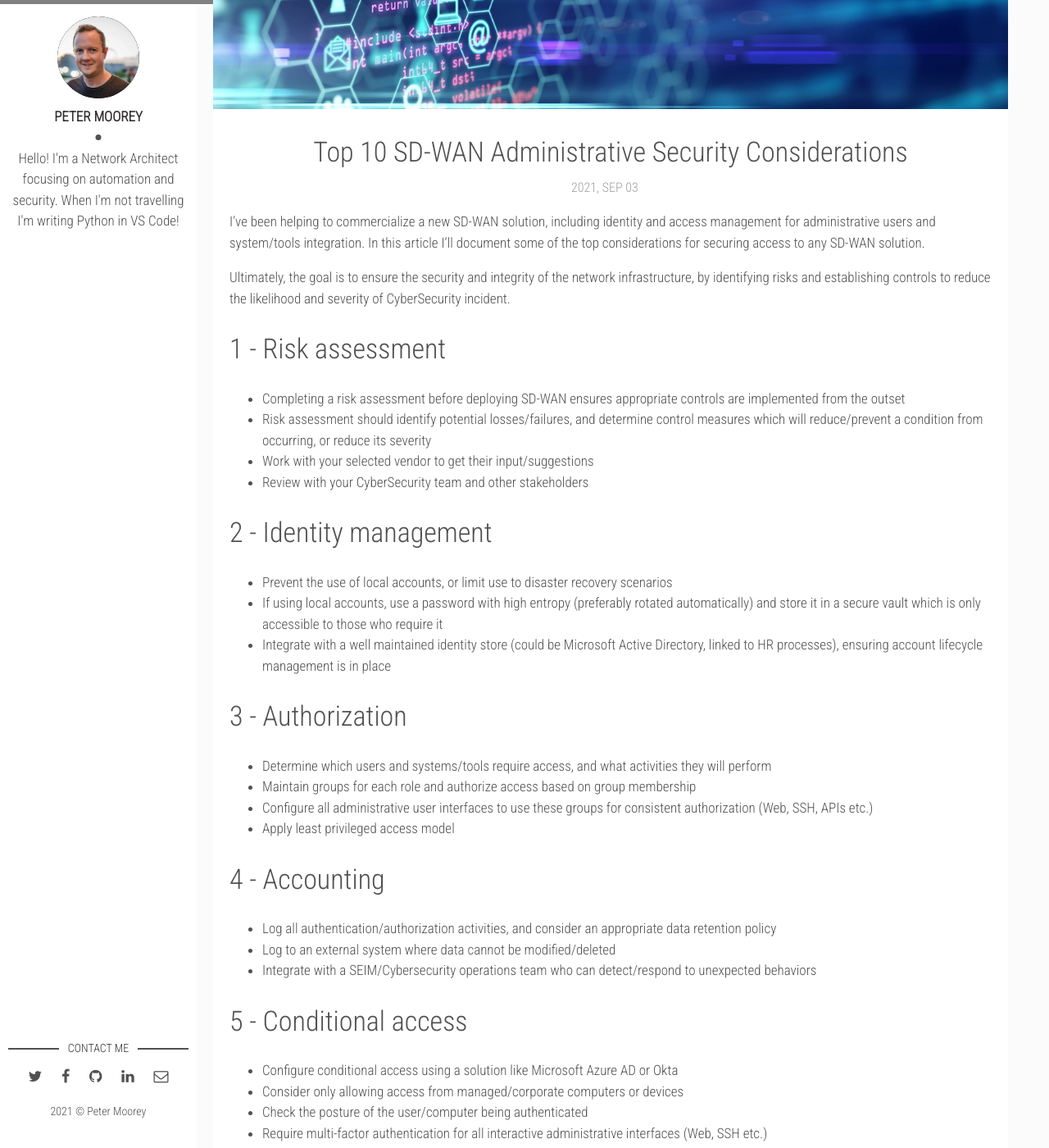
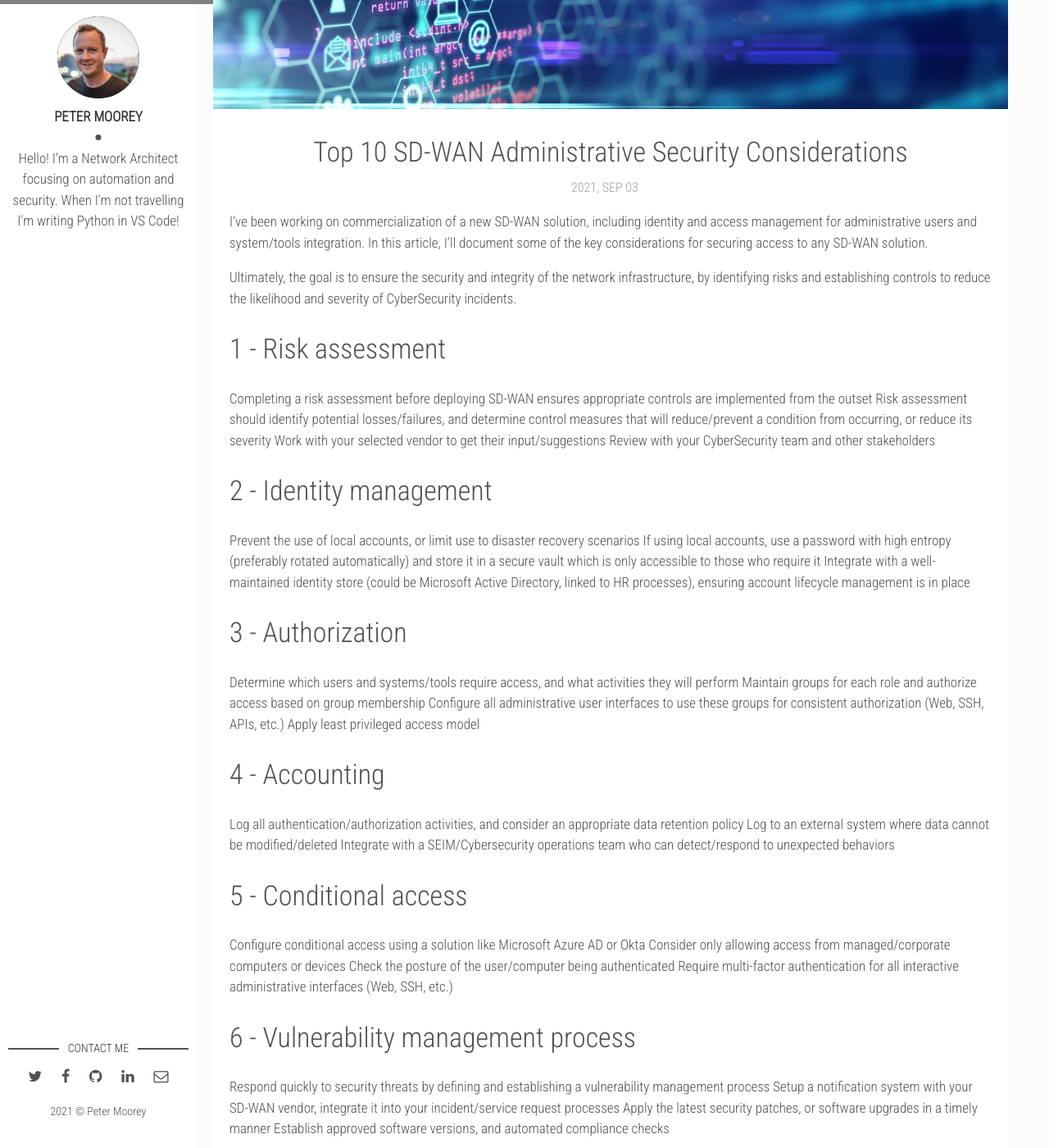
Before and after one commit to petermoorey/petermoorey.github.io, a Jekyll site: the page built from _posts/2021-10-23-top-10-sd-wan-administrative-security-considerations.markdown, in a window 1280 px wide and 1400 px high, scrolled down 387 px. Shown: the whole window at 82% size. Built offline with Jekyll 4.4.1, drawn with Linux system fonts in a browser that asks for light colours; nearby versions of some CDN libraries; some of the changed text lies outside the part shown.

Commit message:
Updated article

```diff
--- a/_posts/2021-10-23-top-10-sd-wan-administrative-security-considerations.markdown
+++ b/_posts/2021-10-23-top-10-sd-wan-administrative-security-considerations.markdown
@@ -7,62 +7,53 @@ img: sd-wan.jpg
 tags: [sd-wan, access, control, identity, management, tacacs, saml]
 ---
 
-I've been helping to commercialize a new SD-WAN solution, including identity and access management for administrative users and system/tools integration.  In this article I'll document some of the top considerations for securing access to any SD-WAN solution.
+I’ve been working on commercialization of a new SD-WAN solution, including identity and access management for administrative users and system/tools integration. In this article, I’ll document some of the key considerations for securing access to any SD-WAN solution.
 
-Ultimately, the goal is to ensure the security and integrity of the network infrastructure, by identifying risks and establishing controls to reduce the likelihood and severity of CyberSecurity incident.
+Ultimately, the goal is to ensure the security and integrity of the network infrastructure, by identifying risks and establishing controls to reduce the likelihood and severity of CyberSecurity incidents.
 
 # 1 - Risk assessment
-- Completing a risk assessment before deploying SD-WAN ensures appropriate controls are implemented from the outset
-- Risk assessment should identify potential losses/failures, and determine control measures which will reduce/prevent a condition from occurring, or reduce its severity
-- Work with your selected vendor to get their input/suggestions
-- Review with your CyberSecurity team and other stakeholders
-
+Completing a risk assessment before deploying SD-WAN ensures appropriate controls are implemented from the outset
+Risk assessment should identify potential losses/failures, and determine control measures that will reduce/prevent a condition from occurring, or reduce its severity
+Work with your selected vendor to get their input/suggestions
+Review with your CyberSecurity team and other stakeholders
 # 2 - Identity management
-- Prevent the use of local accounts, or limit use to disaster recovery scenarios
-- If using local accounts, use a password with high entropy (preferably rotated automatically) and store it in a secure vault which is only accessible to those who require it
-- Integrate with a well maintained identity store (could be Microsoft Active Directory, linked to HR processes), ensuring account lifecycle management is in place
-
+Prevent the use of local accounts, or limit use to disaster recovery scenarios
+If using local accounts, use a password with high entropy (preferably rotated automatically) and store it in a secure vault which is only accessible to those who require it
+Integrate with a well-maintained identity store (could be Microsoft Active Directory, linked to HR processes), ensuring account lifecycle management is in place
 # 3 - Authorization
-- Determine which users and systems/tools require access, and what activities they will perform
-- Maintain groups for each role and authorize access based on group membership
-- Configure all administrative user interfaces to use these groups for consistent authorization (Web, SSH, APIs etc.)
-- Apply least privileged access model
-
+Determine which users and systems/tools require access, and what activities they will perform
+Maintain groups for each role and authorize access based on group membership
+Configure all administrative user interfaces to use these groups for consistent authorization (Web, SSH, APIs, etc.)
+Apply least privileged access model
 # 4 - Accounting
-- Log all authentication/authorization activities, and consider an appropriate data retention policy
-- Log to an external system where data cannot be modified/deleted
-- Integrate with a SEIM/Cybersecurity operations team who can detect/respond to unexpected behaviors
-
+Log all authentication/authorization activities, and consider an appropriate data retention policy
+Log to an external system where data cannot be modified/deleted
+Integrate with a SEIM/Cybersecurity operations team who can detect/respond to unexpected behaviors
 # 5 - Conditional access
-- Configure conditional access using a solution like Microsoft Azure AD or Okta
-- Consider only allowing access from managed/corporate computers or devices
-- Check the posture of the user/computer being authenticated
-- Require multi-factor authentication for all interactive administrative interfaces (Web, SSH etc.)
-
-# 7 - Vulnerability management process
-- Respond quickly to security threats by defining and establishing a vulnerability management process
-- Setup a notification system with your SD-WAN vendor, integrate into your incident/service request processes
-- Apply the latest security patches, or software upgrades in a timely manner
-- Establish approved software versions, and automated compliance checks
-
-# 6 - System and tools integration
-- Consider all types of non-user/interactive access, including APIs, SNMP, etc.
-- Use modern/secure protocols (e.g. RabbitMQ over syslog, or SNMP version 3 instead of 1/2c)
-- Implement controls to limit where service accounts can connect from/to
-- Create separate accounts/permissions for each system integration (monitoring, SEIM, reporting, automation etc.)
-- Where possible rotate passwords automatically on a regular basis, or establish a manual/periodic password rotate process
-
+Configure conditional access using a solution like Microsoft Azure AD or Okta
+Consider only allowing access from managed/corporate computers or devices
+Check the posture of the user/computer being authenticated
+Require multi-factor authentication for all interactive administrative interfaces (Web, SSH, etc.)
+# 6 - Vulnerability management process
+Respond quickly to security threats by defining and establishing a vulnerability management process
+Setup a notification system with your SD-WAN vendor, integrate it into your incident/service request processes
+Apply the latest security patches, or software upgrades in a timely manner
+Establish approved software versions, and automated compliance checks
+# 7 - System and tools integration
+Consider all types of non-user/interactive access, including APIs, SNMP, etc.
+Use modern/secure protocols (e.g. RabbitMQ over syslog, or SNMP version 3 instead of 1/2c)
+Implement controls to limit where service accounts can connect from/to
+Create separate accounts/permissions for each system integration (monitoring, SEIM, reporting, automation, etc.)
+Where possible rotate passwords automatically on a regular basis or establish a manual/periodic password rotation process
 # 8 - Penetration test
-- Conduct an internal or preferably external (independent) penetration test
-- Liaise with your SD-WAN vendor/hosting provider before conducting tests
-- Repeat penetration tests periodically, or upon major changes to software or configuration
-
+Conduct an internal or preferably external (independent) penetration test
+Liaise with your SD-WAN vendor/hosting provider before conducting tests
+Repeat penetration tests periodically, or upon major changes to software or configuration
 # 9 - Vendor best practices/hardening
-- Ask for assistance from your SD-WAN vendor to apply their best practices for system hardening
-- Change all default credentials
-- Consider security of related infrastructure such as cloud resources, authentication/management/monitoring systems
-
+Ask for assistance from your SD-WAN vendor to apply their best practices for system hardening
+Change all default credentials
+Consider the security of related infrastructure such as cloud resources, authentication/management/monitoring systems
 # 10 - Establish response plans, and conduct drills
-- Define response plans for scenarios identified in the risk assessment
-- Conduct periodic drills (practical tests, or practice/theoretical situations)
-- Ensure the response plan works, and is well known/understood to those involved
+Define response plans for scenarios identified in the risk assessment
+Conduct periodic drills (practical tests, or practice/theoretical situations)
+Ensure the response plan works and is well known/understood to those involved
```
